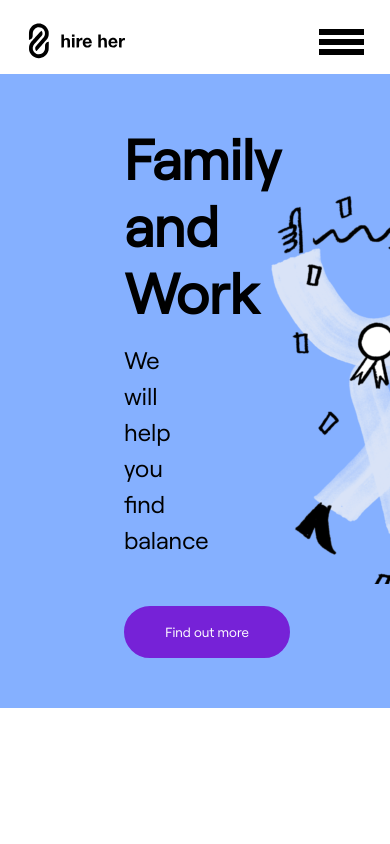
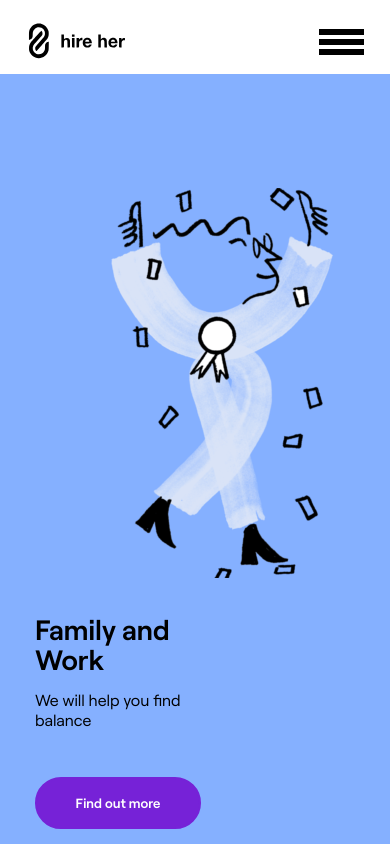
Before and after one commit to s0lena/hire-her, a React (Vite) app: page /employee-section in a window 390 px wide. Shown: the top 844 px of the page. Built offline with nearby package versions, Linux system fonts and the light colour scheme.

Commit message:
responsive design for employee section

```diff
--- a/src/pages/EmployeeSection/style.css
+++ b/src/pages/EmployeeSection/style.css
@@ -53,9 +53,9 @@
 
 /* style for mobile  */
 
-@media(max-width: 360px) {
+@media(max-width: 860px) {
   .container-employeeSection {
-    padding-left: 20px;
+    padding-left: 35px;
     padding-right: 20px;
     width: 100vw;
     flex-direction: column-reverse;
@@ -67,6 +67,7 @@
     font-size: 16px;
     line-height: 20px;
     margin-bottom: 23px;
+    margin-left: 0;
   }
 
   .container-employeeSection__image img {
@@ -81,5 +82,13 @@
     line-height: 30px;
     margin-top: 32px;
     margin-bottom: 0;
+    padding: 0;
+    font-family: "Roobert-semibold";
+  }
+
+  .container-employeeSection button {
+    margin-left: 0;
+    font-family: "Roobert-semibold";
+    margin-bottom: 103.5px;
   }
 }
```
